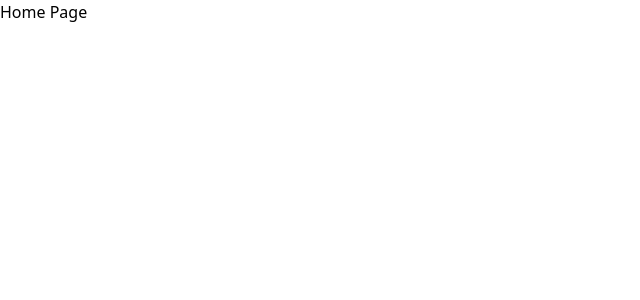
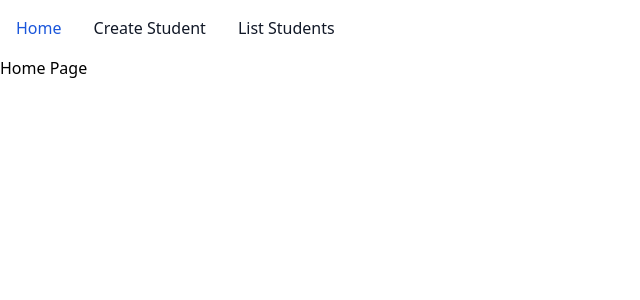
Before and after one commit to augustosplett/students-form-react, a React (Create React App) app: page / in a window 1280 px wide. Shown: the top 300 px of the page, without its empty margins (0-640 px from the left). Built offline with nearby package versions, Linux system fonts and the light colour scheme.

Commit message:
added navbar to all pages and fixed to show the selected page with different style

```diff
--- a/src/components/NavBar/index.jsx
+++ b/src/components/NavBar/index.jsx
@@ -1,7 +1,12 @@
-import { Link } from "react-router-dom";
+import { Link, useLocation  } from "react-router-dom";
 import { useState } from "react";
 
 const NavBar = () => {
+    const selected = "block py-2 px-3 text-white bg-blue-700 rounded md:bg-transparent md:text-blue-700 md:p-0 dark:text-white md:dark:text-blue-500";
+    const notSelected = "block py-2 px-3 text-gray-900 rounded hover:bg-gray-100 md:hover:bg-transparent md:border-0 md:hover:text-blue-700 md:p-0 dark:text-white md:dark:hover:text-blue-500 dark:hover:bg-gray-700 dark:hover:text-white md:dark:hover:bg-transparent";
+
+    const location = useLocation();
+
     const [isOpen, setIsOpen] = useState(false);
 
     const toggleMenu = () => {
@@ -43,13 +48,13 @@ const NavBar = () => {
                 >
                 <ul class="font-medium flex flex-col p-4 md:p-0 mt-4 border border-gray-100 rounded-lg bg-gray-50 md:flex-row md:space-x-8 rtl:space-x-reverse md:mt-0 md:border-0 md:bg-white dark:bg-gray-800 md:dark:bg-gray-900 dark:border-gray-700">
                     <li>
-                    <Link to="/" class="block py-2 px-3 text-white bg-blue-700 rounded md:bg-transparent md:text-blue-700 md:p-0 dark:text-white md:dark:text-blue-500" aria-current="page">Home</Link>
+                    <Link to="/" class={location.pathname === "/" ? selected : notSelected} >Home</Link>
                     </li>
                     <li>
-                    <Link to="/create-student" class="block py-2 px-3 text-gray-900 rounded hover:bg-gray-100 md:hover:bg-transparent md:border-0 md:hover:text-blue-700 md:p-0 dark:text-white md:dark:hover:text-blue-500 dark:hover:bg-gray-700 dark:hover:text-white md:dark:hover:bg-transparent">Create Student</Link>
+                    <Link to="/create-student" class={location.pathname === "/create-student" ? selected : notSelected} >Create Student</Link>
                     </li>
                     <li>
-                    <Link to="/list-students" class="block py-2 px-3 text-gray-900 rounded hover:bg-gray-100 md:hover:bg-transparent md:border-0 md:hover:text-blue-700 md:p-0 dark:text-white md:dark:hover:text-blue-500 dark:hover:bg-gray-700 dark:hover:text-white md:dark:hover:bg-transparent">List Students </Link>
+                    <Link to="/list-students" class={location.pathname === "/list-students" ? selected : notSelected} >List Students </Link>
                     </li>
                 </ul>
                 </div>
--- a/src/pages/Home/index.jsx
+++ b/src/pages/Home/index.jsx
@@ -1,6 +1,10 @@
+import NavBar from "../../components/NavBar";
 const Home = () => {
     return(
+        <>
+        <NavBar/>
         <h1>Home Page</h1>
+        </>
     )
 }
 
--- a/src/pages/ListStudents/index.jsx
+++ b/src/pages/ListStudents/index.jsx
@@ -1,6 +1,10 @@
+import NavBar from "../../components/NavBar";
 const ListStudents = () => {
     return(
+        <>
+        <NavBar/>
         <h1>List Students Page</h1>
+        </>
     )
 }
 
```
